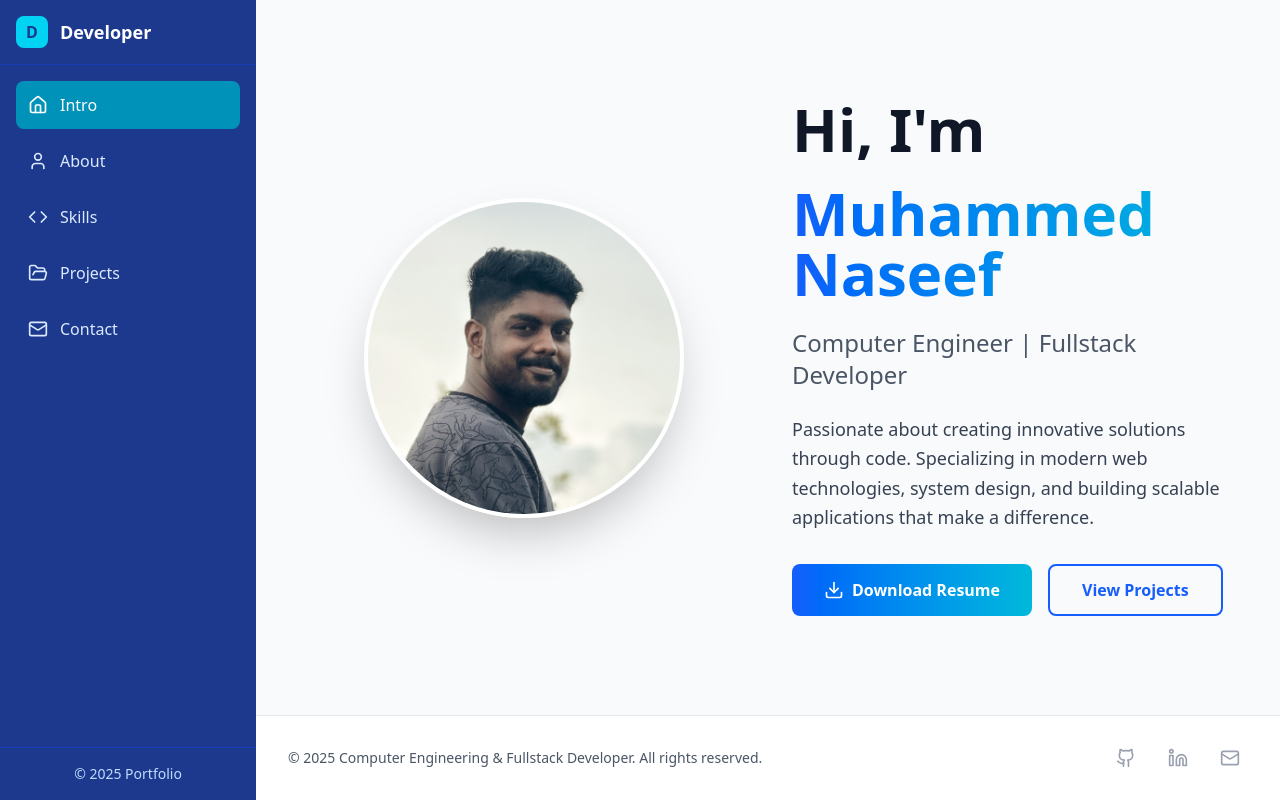
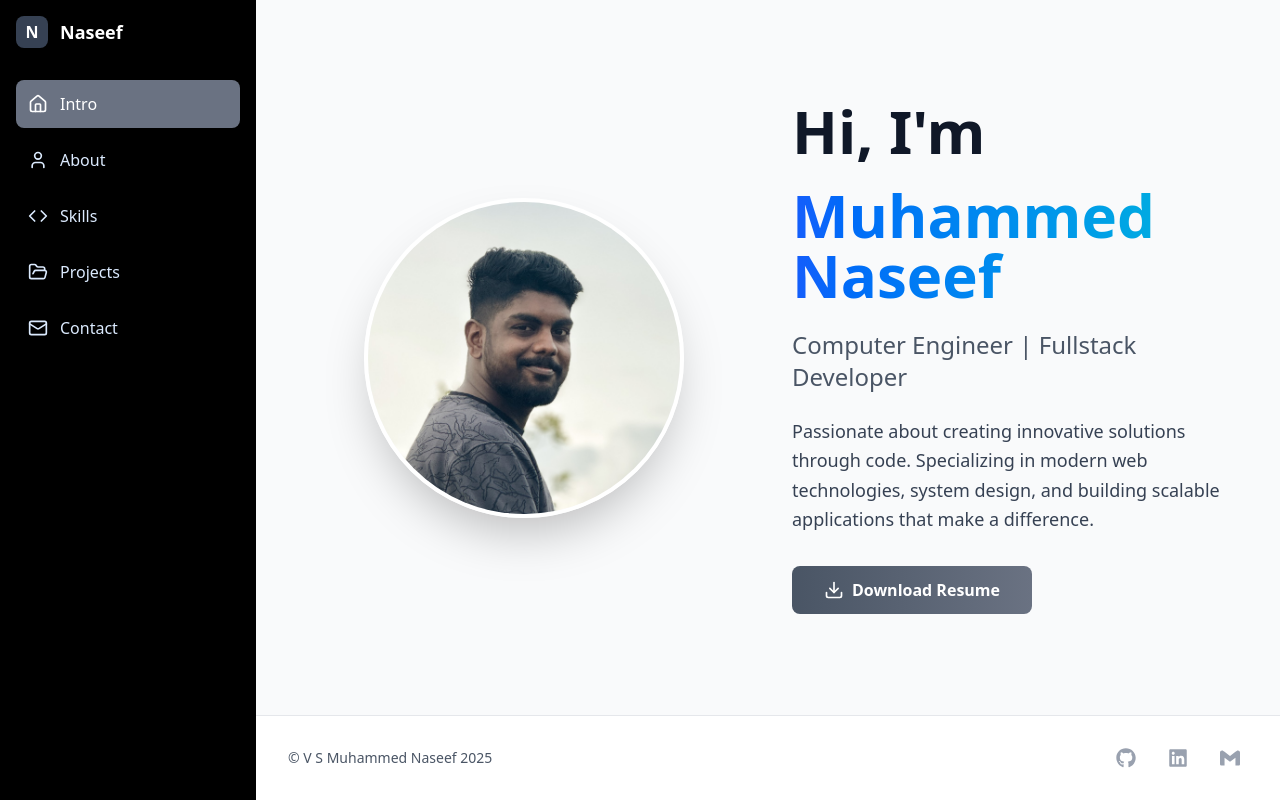
Before and after one commit to mnazfs/Portfolio, a React (Vite) app: page / in a window 1280 px wide. Built offline with nearby package versions, Linux system fonts and the light colour scheme.

Commit message:
12/09/25

```diff
--- a/src/components/Footer.tsx
+++ b/src/components/Footer.tsx
@@ -1,38 +1,41 @@
- import { Github, Linkedin, Mail } from 'lucide-react';
+ import { FaGithub, FaLinkedin } from 'react-icons/fa';
+ import { SiGmail } from 'react-icons/si';
 
 const Footer = () => {
   return (
     <footer className="bg-white border-t border-gray-200 px-4 lg:px-8 py-6">
       <div className="flex flex-col md:flex-row justify-between items-center space-y-4 md:space-y-0">
         <div className="text-gray-600 text-sm">
-          <p>&copy; 2025 Computer Engineering & Fullstack Developer. All rights reserved.</p>
+          <p>&copy; V S Muhammed Naseef 2025</p>
         </div>
 
         <div className="flex space-x-4">
           <a
-            href="https://github.com"
+            href="https://github.com/mnazfs"
             target="_blank"
             rel="noopener noreferrer"
-            className="p-2 text-gray-400 hover:text-gray-600 transition-colors"
+            className="p-2 text-gray-400 hover:text-black transition-colors duration-300"
             aria-label="GitHub"
           >
-            <Github size={20} />
+            <FaGithub size={20} />
           </a>
           <a
-            href="https://linkedin.com"
+            href="https://www.linkedin.com/in/v-s-muhammed-naseef-03b90221b"
             target="_blank"
             rel="noopener noreferrer"
-            className="p-2 text-gray-400 hover:text-blue-600 transition-colors"
+            className="p-2 text-gray-400 hover:text-black transition-colors duration-300"
             aria-label="LinkedIn"
           >
-            <Linkedin size={20} />
+            <FaLinkedin size={20} />
           </a>
           <a
-            href="mailto:your.email@example.com"
-            className="p-2 text-gray-400 hover:text-cyan-600 transition-colors"
+            href="mailto:mnaseef2k02@gmail.com"
+            target="_blank"
+            rel="noopener noreferrer"
+            className="p-2 text-gray-400 hover:text-black transition-colors duration-300"
             aria-label="Email"
           >
-            <Mail size={20} />
+            <SiGmail size={20} />
           </a>
         </div>
       </div>
--- a/src/components/Sidebar.tsx
+++ b/src/components/Sidebar.tsx
@@ -1,10 +1,9 @@
 import { useState } from 'react';
-import { NavLink, useLocation } from 'react-router-dom';
+import { NavLink } from 'react-router-dom';
 import { Home, User, Code, FolderOpen, Mail, Menu, X } from 'lucide-react';
 
 const Sidebar = () => {
   const [isExpanded, setIsExpanded] = useState(false);
-  const location = useLocation();
 
   const navItems = [
     { path: '/', label: 'Intro', icon: Home },
@@ -29,18 +28,18 @@ const Sidebar = () => {
       </button>
 
       {/* Sidebar */}
-      <div className={`fixed left-0 top-0 h-full bg-blue-900 text-white transition-all duration-300 z-40 ${
+      <div className={`fixed left-0 top-0 h-full bg-black text-white transition-all duration-300 z-40 ${
         isExpanded ? 'w-64' : 'w-16'
       } lg:w-64`}>
         <div className="flex flex-col h-full">
           {/* Logo/Brand */}
-          <div className="p-4 border-b border-blue-800">
+          <div className="p-4">
             <div className={`flex items-center ${isExpanded || window.innerWidth >= 1024 ? 'justify-start' : 'justify-center'}`}>
-              <div className="w-8 h-8 bg-cyan-400 rounded-lg flex items-center justify-center font-bold text-blue-900">
-                D
+              <div className="w-8 h-8 bg-gray-700 rounded-lg flex items-center justify-center font-bold text-white">
+                N
               </div>
               <span className={`ml-3 text-lg font-bold ${!isExpanded && window.innerWidth < 1024 ? 'hidden' : 'lg:block'}`}>
-                Developer
+                Naseef
               </span>
             </div>
           </div>
@@ -54,8 +53,8 @@ const Sidebar = () => {
                     to={path}
                     onClick={() => setIsExpanded(false)}
                     className={({ isActive }) =>
-                      `flex items-center p-3 rounded-lg transition-all duration-200 hover:bg-blue-800 ${
-                        isActive ? 'bg-cyan-600 text-white' : 'text-blue-100'
+                      `flex items-center p-3 rounded-lg transition-all duration-200 hover:bg-gray-700 ${
+                        isActive ? 'bg-gray-500 text-white' : 'text-blue-100'
                       } ${!isExpanded && window.innerWidth < 1024 ? 'justify-center' : 'justify-start'}`
                     }
                   >
@@ -68,13 +67,6 @@ const Sidebar = () => {
               ))}
             </ul>
           </nav>
-
-          {/* Footer Info */}
-          <div className={`p-4 border-t border-blue-800 ${!isExpanded && window.innerWidth < 1024 ? 'hidden' : 'lg:block'}`}>
-            <p className="text-sm text-blue-200 text-center">
-              © 2025 Portfolio
-            </p>
-          </div>
         </div>
       </div>
 
--- a/src/pages/Intro.tsx
+++ b/src/pages/Intro.tsx
@@ -1,4 +1,4 @@
- import { ChevronDown, Download } from 'lucide-react';
+ import { Download } from 'lucide-react';
  import Profile from '../images/Naseef.jpg'
  import { motion } from 'framer-motion';
 
@@ -39,24 +39,33 @@ const Intro = () => {
                   Muhammed Naseef
                 </motion.h1>
 
-              <h2 className="text-xl lg:text-2xl text-gray-600 mb-6 font-medium">
+              <motion.h2 className="text-xl lg:text-2xl text-gray-600 mb-6 font-medium"
+                initial={{ opacity: 0, y: 20 }}
+                whileInView={{ opacity: 1, y: 0 }}
+                transition={{ duration: 0.5, delay: 0.4 }}>
                 Computer Engineer | Fullstack Developer
-              </h2>
+              </motion.h2>
 
-              <p className="text-lg text-gray-700 mb-8 leading-relaxed">
+              <motion.p className="text-lg text-gray-700 mb-8 leading-relaxed"
+                initial={{ opacity: 0, y: 20 }}
+                whileInView={{ opacity: 1, y: 0 }}
+                transition={{ duration: 0.5, delay: 0.6 }}>
                 Passionate about creating innovative solutions through code.
                 Specializing in modern web technologies, system design, and
                 building scalable applications that make a difference.
-              </p>
+              </motion.p>
 
               <div className="flex flex-col sm:flex-row gap-4">
-                <button className="bg-gradient-to-r from-blue-600 to-cyan-500 text-white px-8 py-3 rounded-lg font-semibold hover:from-blue-700 hover:to-cyan-600 transition-all duration-200 flex items-center justify-center">
-                  <Download size={20} className="mr-2" />
-                  Download Resume
-                </button>
-                <button className="border-2 border-blue-600 text-blue-600 px-8 py-3 rounded-lg font-semibold hover:bg-blue-600 hover:text-white transition-all duration-200">
-                  View Projects
-                </button>
+                <motion.a
+                href="/Resume.pdf"
+                download="Naseef_Resume.pdf"
+                className="bg-gradient-to-r from-gray-600 to-gray-500 text-white px-8 py-3 rounded-lg font-semibold hover:from-blue-600 hover:to-cyan-600 transition-colors duration-300 flex items-center justify-center"
+                initial={{ opacity: 0, scale: 0.9 }}
+                whileInView={{ opacity: 1, scale: 1 }}
+                transition={{ duration: 0.5, delay: 0.8 }}>
+                    <Download size={20} className="mr-2" />
+                    Download Resume
+                </motion.a>
               </div>
             </div>
           </div>
```
Also changed, not shown: 1 other file (tests, documents, lock files or other folders).
